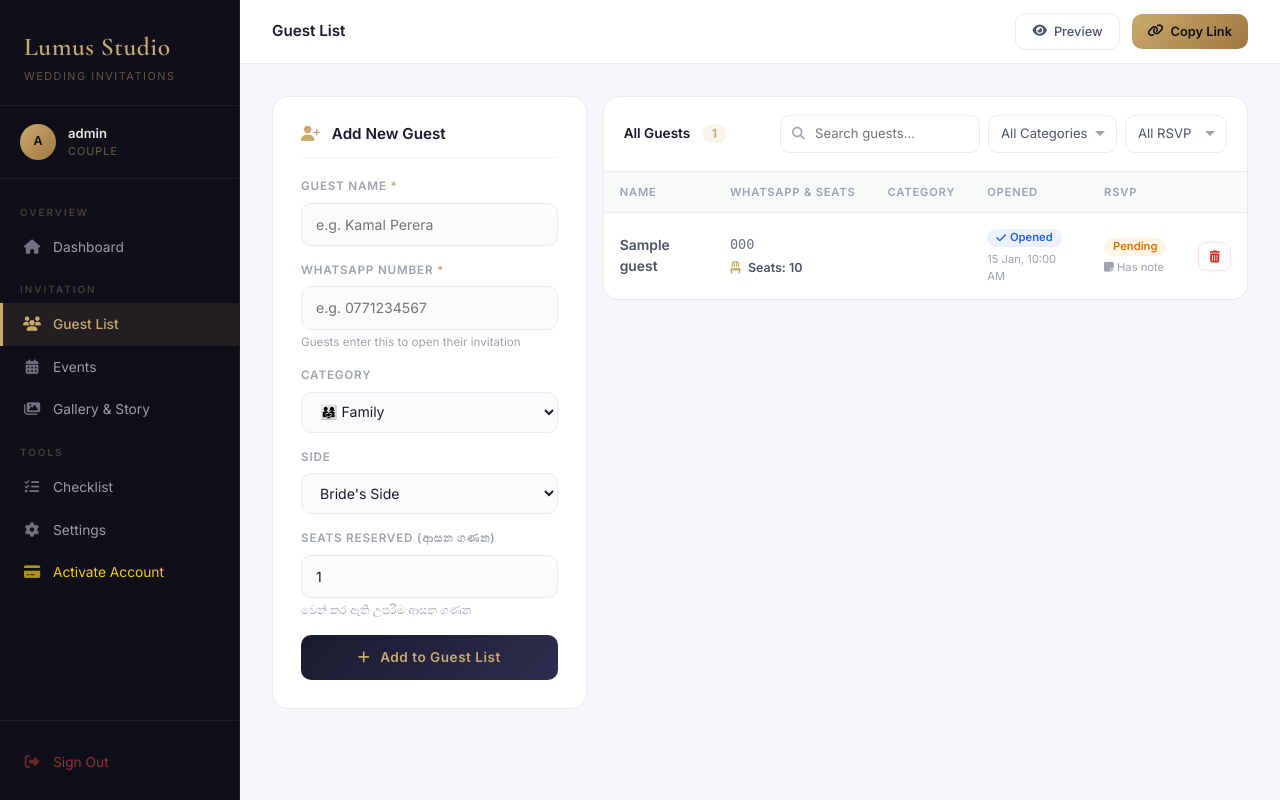
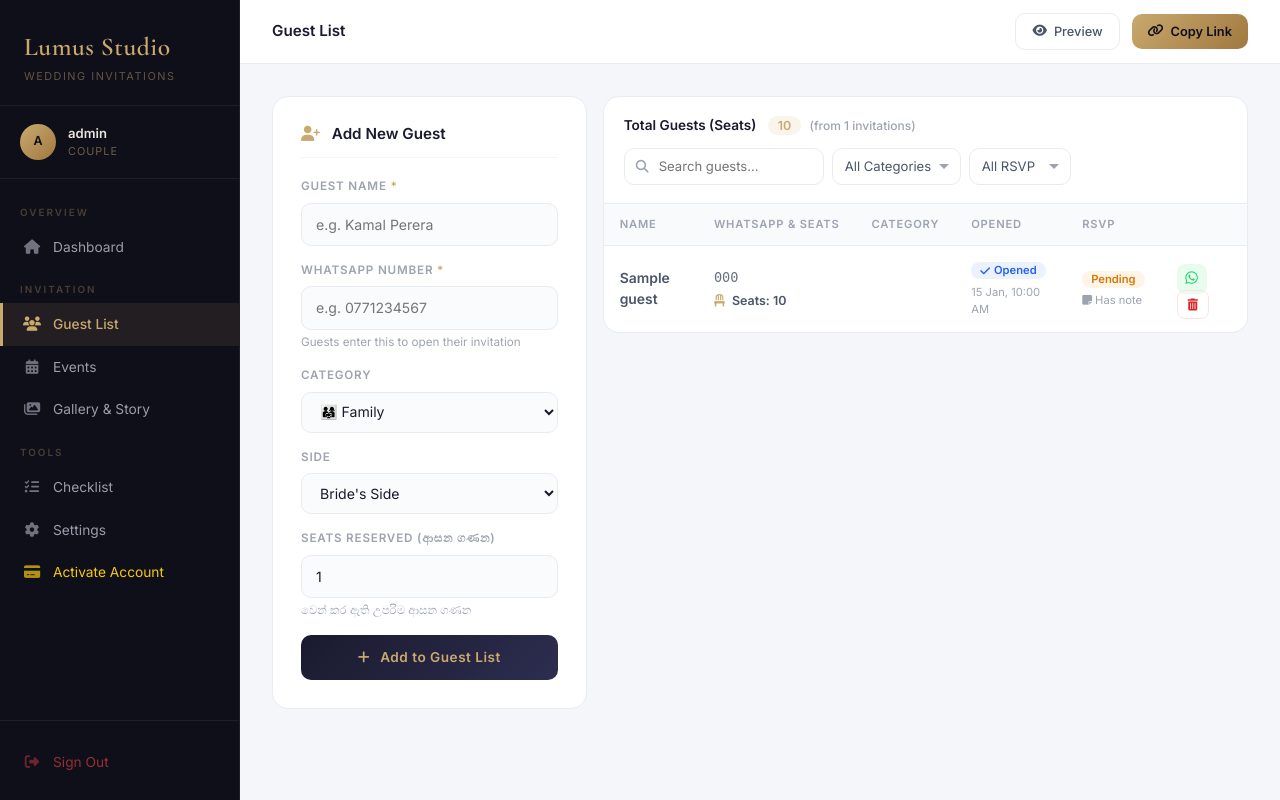
Before and after one commit to hathisathissara/lumos-studio-invitation, a PHP site: page /invite/dashboard/guests.php in a window 1280 px wide. Run offline with PHP 8.4, Linux system fonts and the light colour scheme; a user stored in the database is signed in; data comes from the database, SQL or seed files in the repository; tables that the repository leaves empty hold one stand-in row (values such as "Sample post").

Commit message:
feat: add guest management dashboard and support for personalized WhatsApp invitation links via ?wa parameter

```diff
--- a/dashboard/guests.php
+++ b/dashboard/guests.php
@@ -16,6 +16,20 @@ function normalize_whatsapp_number($value) {
         $digits = '0' . $digits;
     }
 
+    return $digits;
+}
+
+function to_whatsapp_intl($local_number) {
+    $digits = preg_replace('/\D+/', '', (string) $local_number);
+    if ($digits === '') return '';
+
+    if (substr($digits, 0, 1) === '0') {
+        // 0771234567 -> 94771234567
+        $digits = '94' . substr($digits, 1);
+    } elseif (substr($digits, 0, 2) !== '94') {
+        // just in case a bare 771234567 slipped through
+        $digits = '94' . $digits;
+    }
     return $digits;
 }
 
@@ -75,6 +89,12 @@ if (isset($_GET['deleted'])) {
 $stmtGuests = $pdo->prepare("SELECT * FROM guests WHERE wedding_id = ? ORDER BY id DESC");
 $stmtGuests->execute([$wedding_id]);
 $guestsList = $stmtGuests->fetchAll();
+
+// PHP මඟින් මුළු ආසන (Seats) ගණන එකතු කිරීම
+$total_seats = 0;
+foreach ($guestsList as $g) {
+    $total_seats += intval($g['seats_reserved'] ?? 1);
+}
 
 require 'layouts/header.php';
 ?>
@@ -291,6 +311,28 @@ require 'layouts/header.php';
     }
     .btn-del:hover { background: #fee2e2; }
 
+    .btn-wa-send {
+        display: inline-flex;
+        align-items: center;
+        justify-content: center;
+        width: 30px;
+        height: 30px;
+        border-radius: 8px;
+        background: rgba(37,211,102,0.1);
+        color: #25d366;
+        text-decoration: none;
+        font-size: 0.9rem;
+        margin-right: 6px;
+        transition: all 0.2s;
+    }
+    .btn-wa-send:hover { background: #25d366; color: white; }
+    .btn-wa-send.disabled {
+        background: #f1f5f9;
+        color: #d1d5db;
+        cursor: not-allowed;
+        pointer-events: none;
+    }
+
     .empty-state {
         text-align: center;
         padding: 60px 20px;
@@ -351,8 +393,12 @@ require 'layouts/header.php';
     <div class="col-lg-8">
         <div class="guest-list-header">
             <div class="guest-count">
-                All Guests
-                <span id="visible-count"><?php echo count($guestsList); ?></span>
+                Total Guests (Seats)
+                <span id="visible-count"><?php echo $total_seats; ?></span>
+                <!-- Invitations/Rows ගණන වෙනම පෙන්වීම -->
+                <small style="color:#9ea3b0; font-size:0.75rem; margin-left:5px; font-weight: 500;">
+                    (from <?php echo count($guestsList); ?> invitations)
+                </small>
             </div>
             <div class="search-filter-bar">
                 <div class="search-wrap">
@@ -391,10 +437,12 @@ require 'layouts/header.php';
                     </thead>
                     <tbody>
                         <?php foreach ($guestsList as $g): ?>
+                        <!-- JS Live Filter එක සඳහා data-seats එකතු කිරීම -->
                         <tr
                             data-name="<?php echo strtolower(htmlspecialchars($g['name'])); ?>"
                             data-cat="<?php echo htmlspecialchars($g['category']); ?>"
                             data-rsvp="<?php echo htmlspecialchars($g['rsvp_status']); ?>"
+                            data-seats="<?php echo intval($g['seats_reserved'] ?? 1); ?>"
                         >
                             <td class="guest-name-cell"><?php echo htmlspecialchars($g['name']); ?></td>
                             <td>
@@ -447,6 +495,35 @@ require 'layouts/header.php';
                                 <?php endif; ?>
                             </td>
                             <td>
+                                <?php
+                                    $guest_wa_intl = to_whatsapp_intl($g['whatsapp_number']);
+                                ?>
+                                <?php if (!empty($guest_wa_intl) && !empty($invite_url_for_header)): ?>
+                                    <?php
+                                        // Personalized link: guest's own number embedded so the
+                                        // seal-open flow can auto-verify without them typing it.
+                                        $personal_link = $invite_url_for_header
+                                            . (strpos($invite_url_for_header, '?') !== false ? '&' : '?')
+                                            . 'wa=' . rawurlencode($g['whatsapp_number']);
+
+                                        // Reuse the exact wording from header.php, just swap the
+                                        // link at the end for this guest's personal one.
+                                        $personal_message = str_replace($invite_url_for_header, $personal_link, $invite_share_message_header);
+
+                                        $guest_wa_link = "https://wa.me/{$guest_wa_intl}?text=" . rawurlencode($personal_message);
+                                    ?>
+                                    <a href="<?php echo htmlspecialchars($guest_wa_link); ?>"
+                                       target="_blank"
+                                       class="btn-wa-send"
+                                       title="Send personalized invitation to <?php echo htmlspecialchars($g['name']); ?> via WhatsApp">
+                                        <i class="fab fa-whatsapp"></i>
+                                    </a>
+                                <?php else: ?>
+                                    <span class="btn-wa-send disabled" title="No valid WhatsApp number">
+                                        <i class="fab fa-whatsapp"></i>
+                                    </span>
+                                <?php endif; ?>
+
                                 <a href="guests.php?delete=<?php echo $g['id']; ?>"
                                    class="btn-del"
                                    onclick="return confirm('Remove <?php echo addslashes($g['name']); ?> from the guest list?');">
@@ -469,18 +546,19 @@ require 'layouts/header.php';
 </div>
 
 <script>
-// Live search + filter
+// Live search + filter (ආසන ගණන එකතු වන ලෙස සකසා ඇත)
 function filterGuests() {
     const search = document.getElementById('guest-search').value.toLowerCase();
     const cat    = document.getElementById('filter-cat').value;
     const rsvp   = document.getElementById('filter-rsvp').value;
     const rows   = document.querySelectorAll('#guest-table tbody tr');
-    let visible  = 0;
+    let visibleSeats  = 0; // පෙනෙන්නට ඇති මුළු ආසන ගණන
 
     rows.forEach(row => {
         const name    = row.dataset.name || '';
         const rowCat  = row.dataset.cat  || '';
         const rowRsvp = row.dataset.rsvp || '';
+        const rowSeats = parseInt(row.dataset.seats) || 1; // row එකේ seats ගණන ගැනීම
 
         const matchSearch = name.includes(search);
         const matchCat    = !cat  || rowCat  === cat;
@@ -488,10 +566,13 @@ function filterGuests() {
 
         const show = matchSearch && matchCat && matchRsvp;
         row.style.display = show ? '' : 'none';
-        if (show) visible++;
+
+        if (show) {
+            visibleSeats += rowSeats; // Filter වන row වල seats එකතු කිරීම
+        }
     });
 
-    document.getElementById('visible-count').textContent = visible;
+    document.getElementById('visible-count').textContent = visibleSeats;
 }
 
 document.getElementById('guest-search').addEventListener('input', filterGuests);
```
Also changed, not shown: dashboard/index.php (+12 -8 lines), invite.php (+39 -19 lines).
